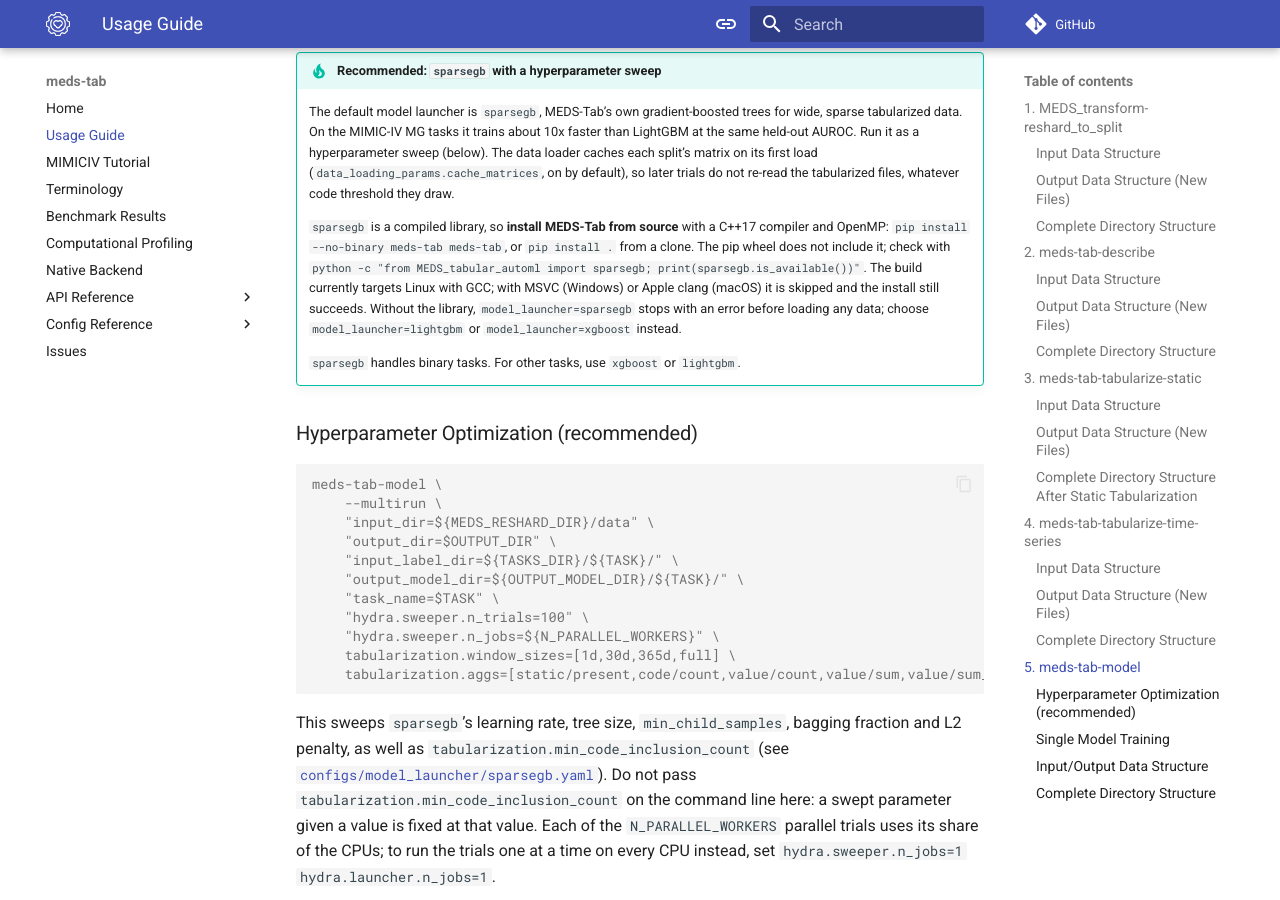
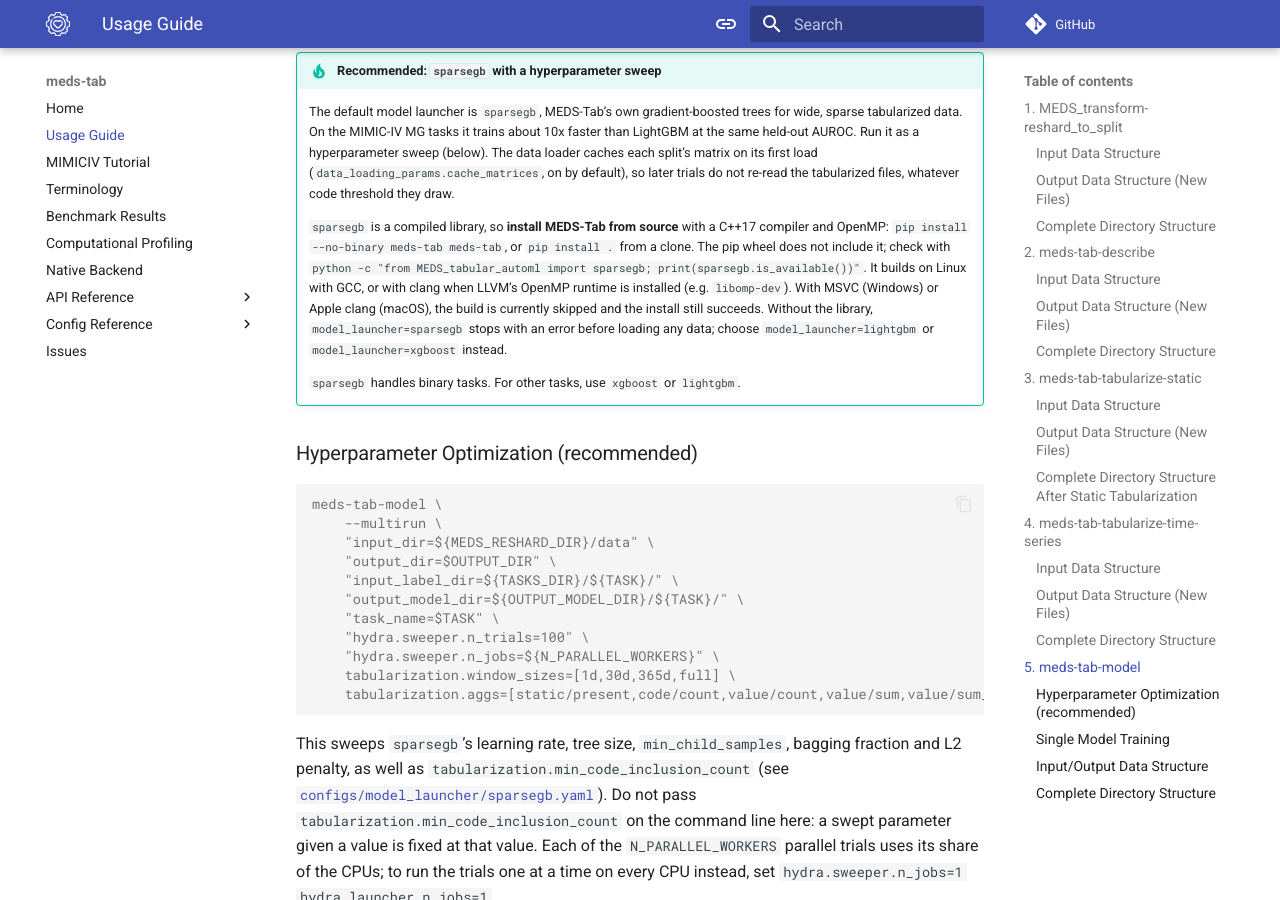
Before and after one commit to mmcdermott/MEDS_Tabular_AutoML, an MkDocs documentation site: the page built from docs/usage_guide.md, in a window 1280 px wide and 900 px high, scrolled down 7682 px. Built offline with MkDocs 1.6.1 and Material for MkDocs 9.7.7, drawn with Linux system fonts in a browser that asks for light colours; comment, search, counter and statistics services are not loaded.

Commit message:
sparsegb: error instead of wrapping 32-bit row offsets; surface training errors
A column layout with more than 2^32 - 1 non-zero training entries overflowed the
uint32 row chunk offsets (rco), silently reading the wrong entries. build_current
now throws std::length_error with a hint (raise min_code_inclusion_count, fewer
windows/aggregations, or fewer rows). sgb_train catches exceptions at the C ABI,
returns null and keeps the message for the new sgb_last_error(); SparseGB.fit
raises RuntimeError with it. Docs: clang + libomp also builds on Linux.

Co-Authored-By: Claude Opus 5.5 <noreply@anthropic.com>
Claude-Session: https://claude.ai/code/session_01NJQdbETqcVhVCqCuJnM8pX

```diff
--- a/docs/usage_guide.md
+++ b/docs/usage_guide.md
@@ -449,8 +449,8 @@ Trains a tabular model on the task's tabularized data (read from `${output_dir}/
     `sparsegb` is a compiled library, so **install MEDS-Tab from source** with a C++17 compiler and OpenMP:
     `pip install --no-binary meds-tab meds-tab`, or `pip install .` from a clone. The pip wheel does not
     include it; check with `python -c "from MEDS_tabular_automl import sparsegb; print(sparsegb.is_available())"`.
-    The build currently targets Linux with GCC; with MSVC (Windows) or Apple clang (macOS) it is skipped and
-    the install still succeeds. Without the library, `model_launcher=sparsegb` stops with an error before
+    It builds on Linux with GCC, or with clang when LLVM's OpenMP runtime is installed (e.g. `libomp-dev`).
+    With MSVC (Windows) or Apple clang (macOS), the build is currently skipped and the install still succeeds. Without the library, `model_launcher=sparsegb` stops with an error before
     loading any data; choose `model_launcher=lightgbm` or `model_launcher=xgboost` instead.
 
     `sparsegb` handles binary tasks. For other tasks, use `xgboost` or `lightgbm`.
```
Also changed, not shown: CHANGELOG.md (+5 -2 lines), 2 other files.
